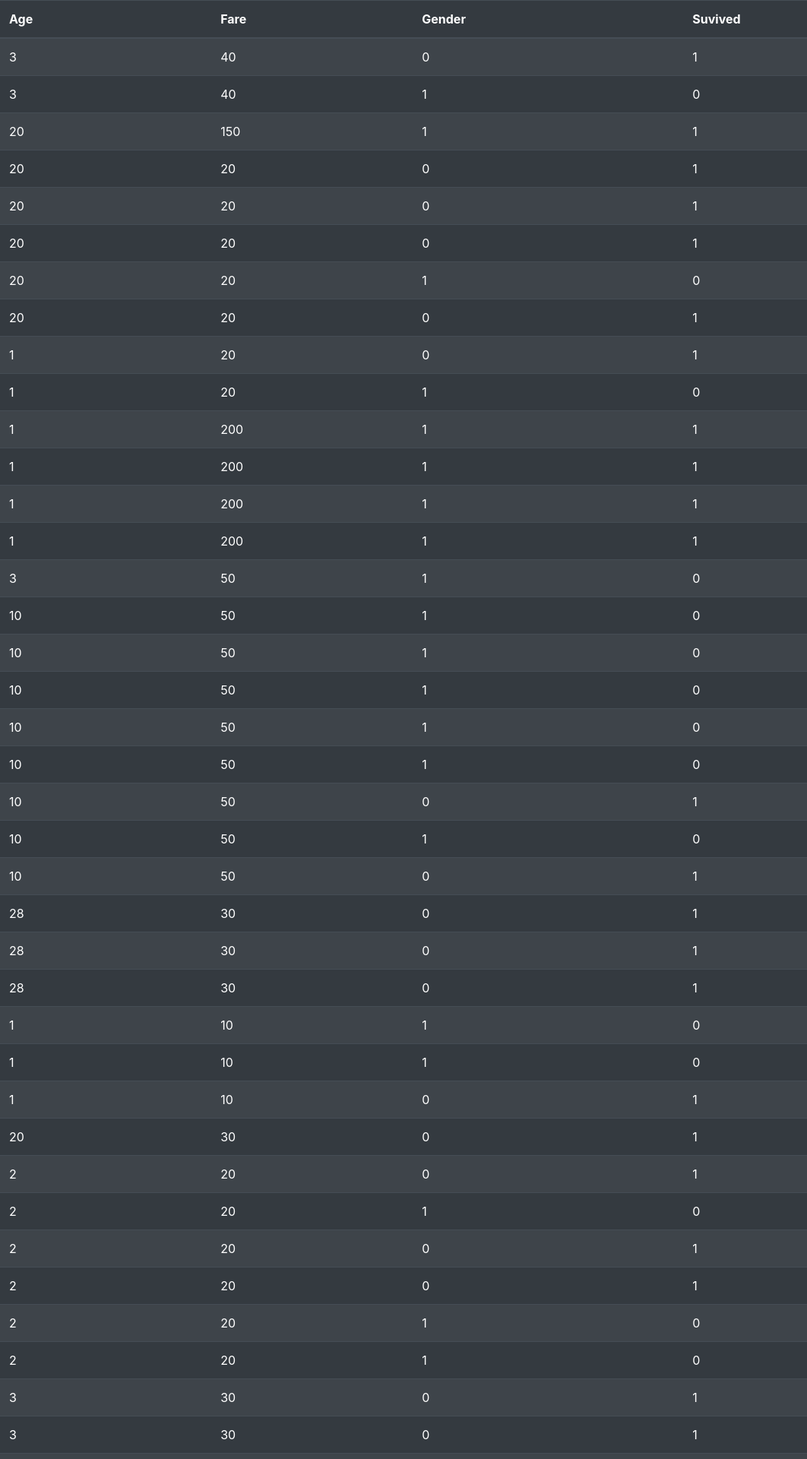
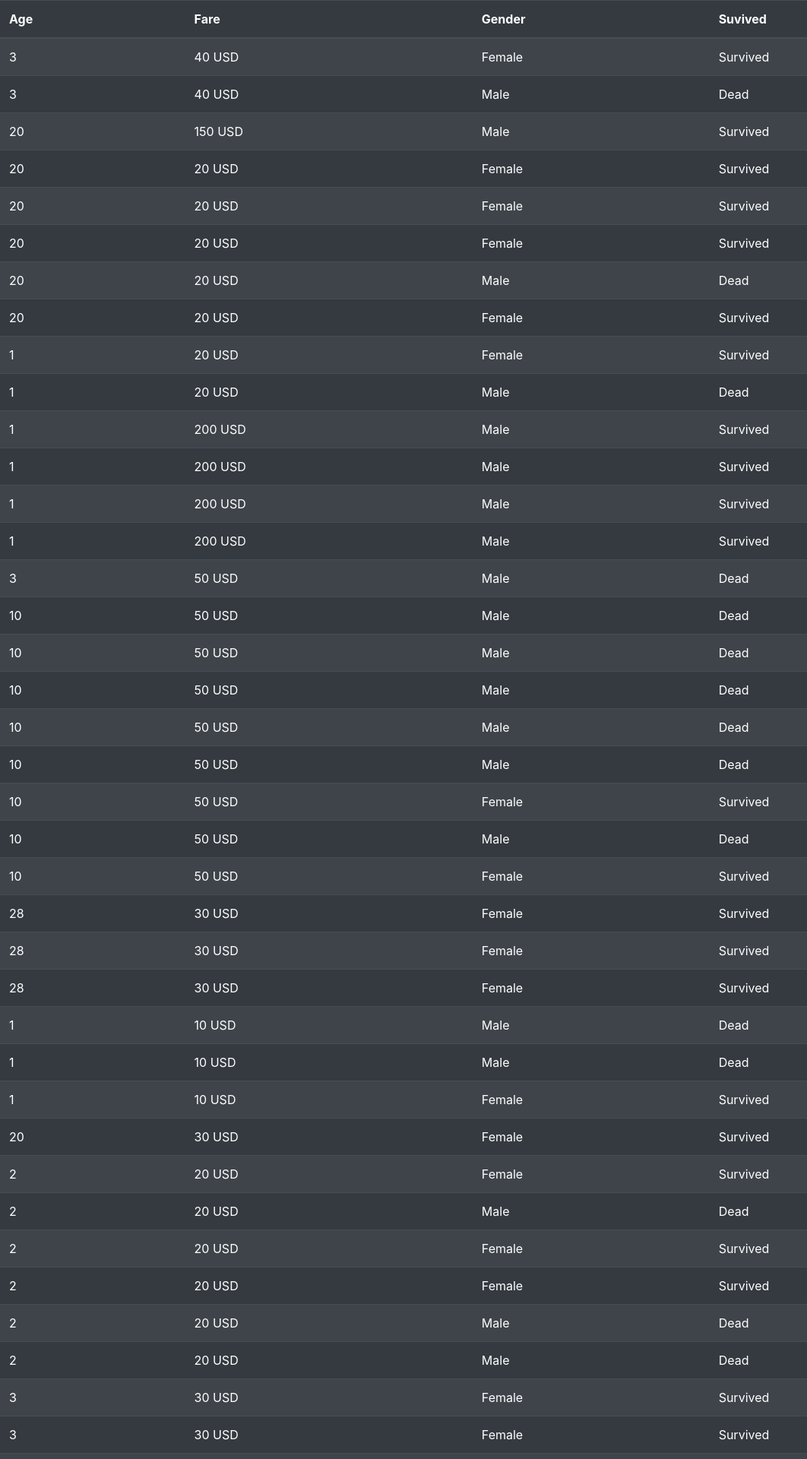
Before and after one commit to Ahzaam/Titanic-Death-Prediction-Web, a Django app: page /history/ in a window 1280 px wide. Shown: the top 1920 px of the page at 76% size, without its empty margins (0-1062 px from the left). Run offline with Django 4.2, Linux system fonts and the light colour scheme; data comes from the database, SQL or seed files in the repository.

Commit message:
history update

```diff
--- a/app/templates/history.html
+++ b/app/templates/history.html
@@ -25,20 +25,32 @@
 
         <tr scope="row">
           <td>{{ i.age }}</td>
-          <td>{{ i.fare }}</td>
-          <td id='gender'>{{ i.gender }}</td>
-          <td>{{ i.pred }}</td>
+          <td>{{ i.fare }} USD</td>
+
+          {% if i.gender == '1' %}
+          <td id='gender'>Male</td>
+          {% else %}
+          <td id='gender'>Female</td>
+          {% endif %}
+
+
+          {% if i.pred == '1' %}
+          <td id='gender'>Survived</td>
+          {% else %}
+          <td id='gender'>Dead</td>
+          {% endif %}
+
         </tr>
 
         {% endfor %}
       </tbody>
     </table>
 
-    <script type="text/javascript" src="{% static 'Ajax/jquery.min.js' %}"></script>
+    <!-- <script type="text/javascript" src="{% static 'Ajax/jquery.min.js' %}"></script>
     <script type="text/javascript">
       $(document).ready(function() {
 
       })
-    </script>
+    </script> -->
   </body>
 </html>
```
